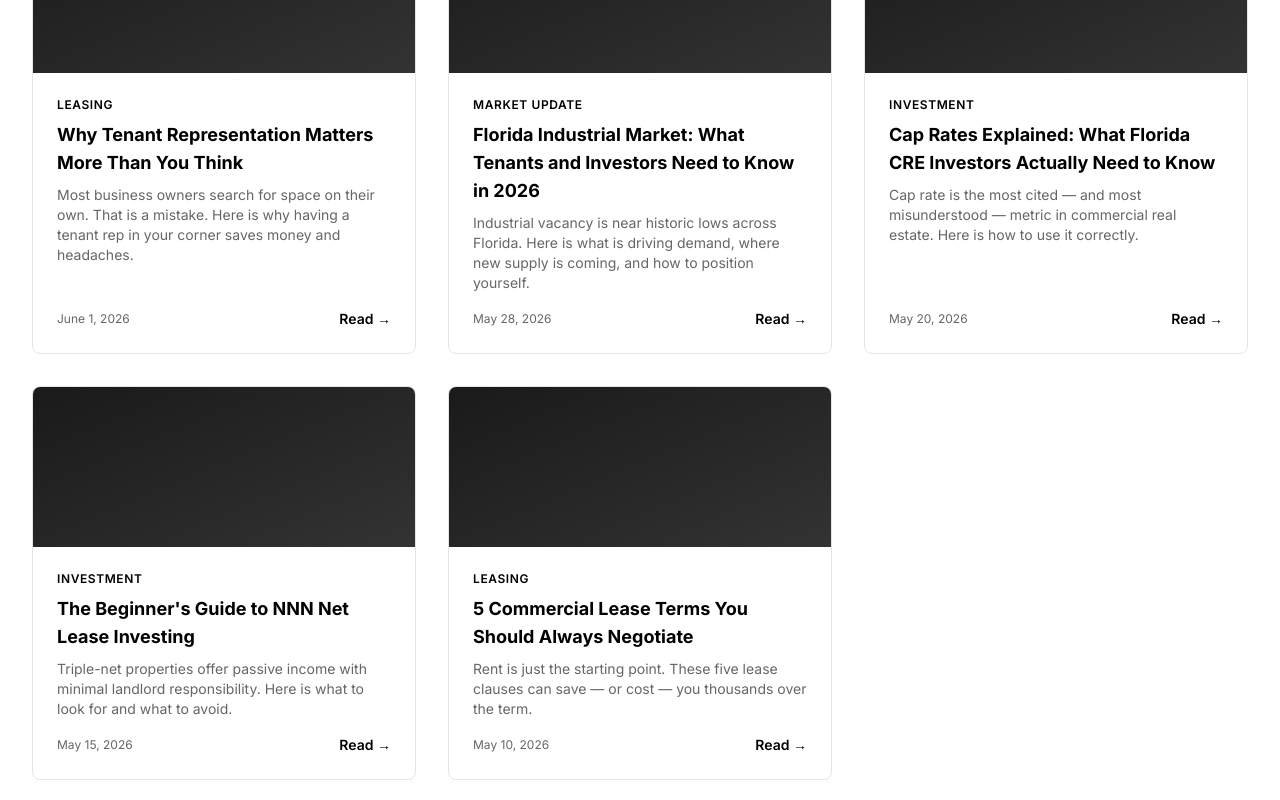
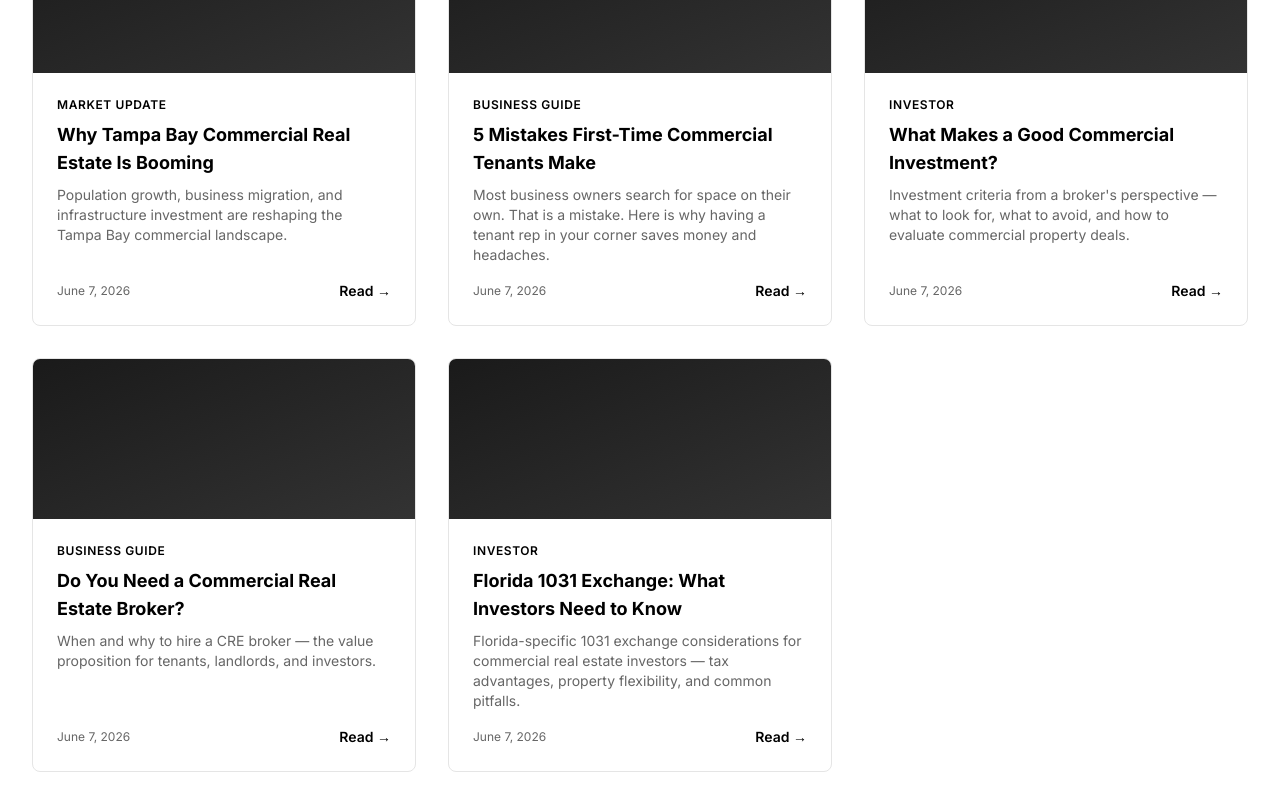
Before and after one commit to bamahe/hencre, a Next.js app: page /blog in a window 1280 px wide. Shown: the part 640-1440 px from the top of the page. Built offline with nearby package versions, Linux system fonts and the light colour scheme.

Commit message:
fix: rebuild blog index to read from manifest, fix broken links

```diff
--- a/src/app/blog/page.tsx
+++ b/src/app/blog/page.tsx
@@ -2,9 +2,11 @@ import type { Metadata } from "next";
 import Link from "next/link";
 import Hero from "@/components/Hero";
 import SchemaOrg from "@/components/SchemaOrg";
+import manifest from "@/../public/data/blog-manifest.json";
 
 /* -------------------------------------------------------------------
- * Blog Index — hardcoded seed posts with grid layout.
+ * Blog Index — reads from blog-manifest.json at build time.
+ * Auto-updated by the content engine cron.
  * ----------------------------------------------------------------- */
 
 export const metadata: Metadata = {
@@ -13,54 +15,11 @@ export const metadata: Metadata = {
     "Commercial real estate blog by Barrett Henry. Market updates, investment analysis, leasing tips, and CRE strategy for Florida investors, tenants, and landlords.",
   openGraph: {
     title: "Blog | REMAX Commercial® Florida",
-    description: "CRE market updates, investment analysis, and leasing insights from Barrett Henry.",
+    description:
+      "CRE market updates, investment analysis, and leasing insights from Barrett Henry.",
     url: "https://hencre.com/blog",
   },
 };
-
-/* -- Seed blog posts (hardcoded for now) -- */
-const POSTS = [
-  {
-    slug: "why-tenant-rep-matters",
-    title: "Why Tenant Representation Matters More Than You Think",
-    excerpt:
-      "Most business owners search for space on their own. That is a mistake. Here is why having a tenant rep in your corner saves money and headaches.",
-    date: "2026-06-01",
-    category: "Leasing",
-  },
-  {
-    slug: "florida-industrial-market-2026",
-    title: "Florida Industrial Market: What Tenants and Investors Need to Know in 2026",
-    excerpt:
-      "Industrial vacancy is near historic lows across Florida. Here is what is driving demand, where new supply is coming, and how to position yourself.",
-    date: "2026-05-28",
-    category: "Market Update",
-  },
-  {
-    slug: "cap-rate-explained",
-    title: "Cap Rates Explained: What Florida CRE Investors Actually Need to Know",
-    excerpt:
-      "Cap rate is the most cited — and most misunderstood — metric in commercial real estate. Here is how to use it correctly.",
-    date: "2026-05-20",
-    category: "Investment",
-  },
-  {
-    slug: "nnn-lease-beginners-guide",
-    title: "The Beginner's Guide to NNN Net Lease Investing",
-    excerpt:
-      "Triple-net properties offer passive income with minimal landlord responsibility. Here is what to look for and what to avoid.",
-    date: "2026-05-15",
-    category: "Investment",
-  },
-  {
-    slug: "lease-negotiation-tips",
-    title: "5 Commercial Lease Terms You Should Always Negotiate",
-    excerpt:
-      "Rent is just the starting point. These five lease clauses can save — or cost — you thousands over the term.",
-    date: "2026-05-10",
-    category: "Leasing",
-  },
-] as const;
 
 const schema = {
   "@context": "https://schema.org",
@@ -75,26 +34,45 @@ const schema = {
     {
       "@type": "Blog",
       name: "REMAX Commercial® Florida Blog",
-      description: "Commercial real estate insights and market updates from Barrett Henry.",
+      description:
+        "Commercial real estate insights and market updates from Barrett Henry.",
       url: "https://hencre.com/blog",
-      author: {
-        "@type": "Person",
-        name: "Barrett Henry",
-      },
+      author: { "@type": "Person", name: "Barrett Henry" },
     },
   ],
 };
 
+/* Category label for display */
+const CATEGORY_LABELS: Record<string, string> = {
+  "city-market": "Market Update",
+  "business-guide": "Business Guide",
+  investor: "Investor",
+};
+
 export default function BlogIndexPage() {
+  /* Sort posts newest first */
+  const posts = [...manifest].sort(
+    (a, b) => new Date(b.date).getTime() - new Date(a.date).getTime()
+  );
+
   return (
     <>
       <SchemaOrg schema={schema} />
 
-      <nav aria-label="Breadcrumb" className="mx-auto max-w-7xl px-4 pt-4 sm:px-6 lg:px-8">
+      <nav
+        aria-label="Breadcrumb"
+        className="mx-auto max-w-7xl px-4 pt-4 sm:px-6 lg:px-8"
+      >
         <ol className="flex text-sm text-[#666666]">
-          <li><Link href="/" className="hover:underline no-underline">Home</Link></li>
+          <li>
+            <Link href="/" className="hover:underline no-underline">
+              Home
+            </Link>
+          </li>
           <li className="mx-2">/</li>
-          <li className="font-semibold text-black" aria-current="page">Blog</li>
+          <li className="font-semibold text-black" aria-current="page">
+            Blog
+          </li>
         </ol>
       </nav>
 
@@ -106,21 +84,33 @@ export default function BlogIndexPage() {
       {/* ---- Blog grid ---- */}
       <section className="mx-auto max-w-7xl px-4 py-16 sm:px-6 lg:px-8">
         <div className="grid gap-8 sm:grid-cols-2 lg:grid-cols-3">
-          {POSTS.map((post) => (
-            <article
+          {posts.map((post) => (
+            <Link
               key={post.slug}
-              className="group flex flex-col rounded-lg border border-[#E5E5E5] bg-white overflow-hidden transition-shadow hover:shadow-lg"
+              href={`/blog/${post.slug}`}
+              className="group flex flex-col rounded-lg border border-[#E5E5E5] bg-white overflow-hidden transition-shadow hover:shadow-lg no-underline"
             >
-              {/* Placeholder hero area */}
-              <div className="h-40 bg-gradient-to-br from-[#1a1a1a] to-[#333333]" />
+              {/* Hero image or gradient placeholder */}
+              {post.image ? (
+                <img
+                  src={post.image.url}
+                  alt={post.image.alt}
+                  className="h-40 w-full object-cover"
+                  loading="lazy"
+                />
+              ) : (
+                <div className="h-40 bg-gradient-to-br from-[#1a1a1a] to-[#333333]" />
+              )}
               <div className="flex flex-1 flex-col p-6">
                 <p className="text-xs font-semibold uppercase tracking-wider text-black">
-                  {post.category}
+                  {CATEGORY_LABELS[post.category] ?? post.category}
                 </p>
                 <h2 className="mt-2 text-lg font-bold text-black group-hover:text-black">
                   {post.title}
                 </h2>
-                <p className="mt-2 flex-1 text-sm text-[#666666]">{post.excerpt}</p>
+                <p className="mt-2 flex-1 text-sm text-[#666666]">
+                  {post.excerpt}
+                </p>
                 <div className="mt-4 flex items-center justify-between">
                   <time className="text-xs text-[#666666]" dateTime={post.date}>
                     {new Date(post.date).toLocaleDateString("en-US", {
@@ -129,13 +119,12 @@ export default function BlogIndexPage() {
                       year: "numeric",
                     })}
                   </time>
-                  {/* Link to future blog post page */}
                   <span className="text-sm font-semibold text-black">
                     Read &rarr;
                   </span>
                 </div>
               </div>
-            </article>
+            </Link>
           ))}
         </div>
       </section>
@@ -147,11 +136,14 @@ export default function BlogIndexPage() {
             Have a CRE Question?
           </h2>
           <p className="mt-4 text-lg text-white/80">
-            I answer real questions from real clients. Reach out and your question
-            might become the next blog post.
+            I answer real questions from real clients. Reach out and your
+            question might become the next blog post.
           </p>
           <div className="mt-8">
-            <Link href="/contact" className="inline-block rounded-lg bg-white px-8 py-3 font-semibold text-black no-underline transition-colors hover:bg-[#E5E5E5] hover:no-underline">
+            <Link
+              href="/contact"
+              className="inline-block rounded-lg bg-white px-8 py-3 font-semibold text-black no-underline transition-colors hover:bg-[#E5E5E5] hover:no-underline"
+            >
               Contact Barrett
             </Link>
           </div>
```
